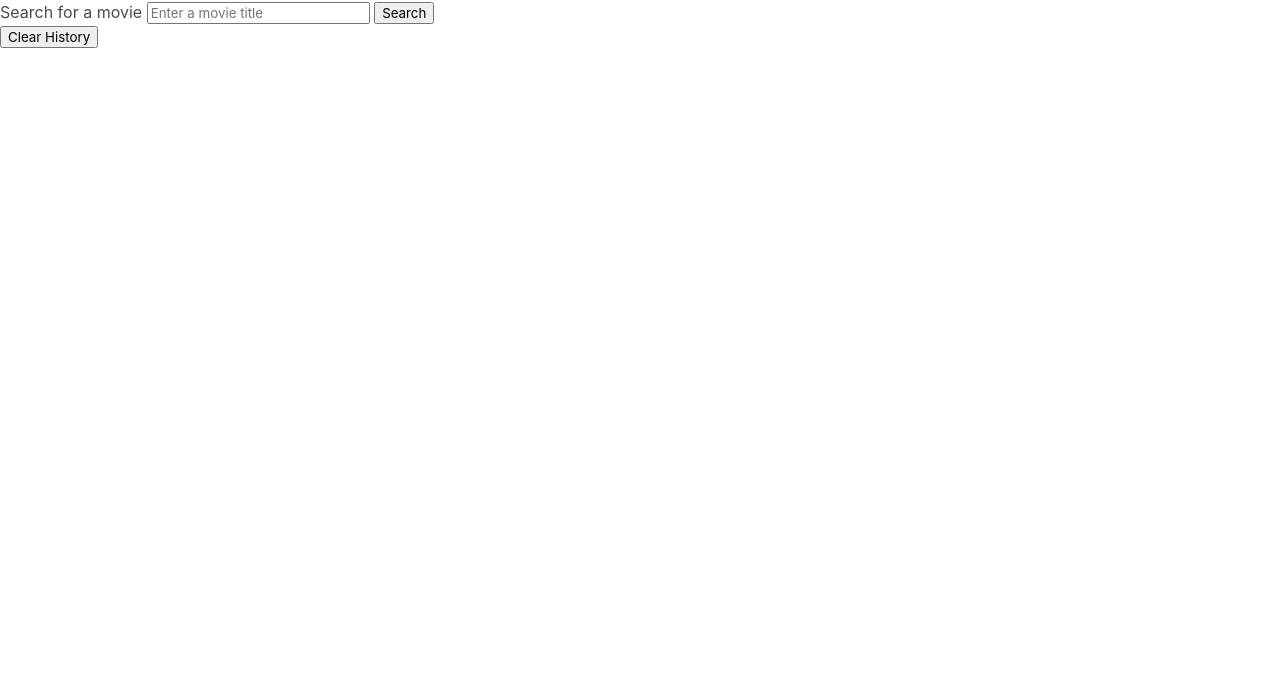
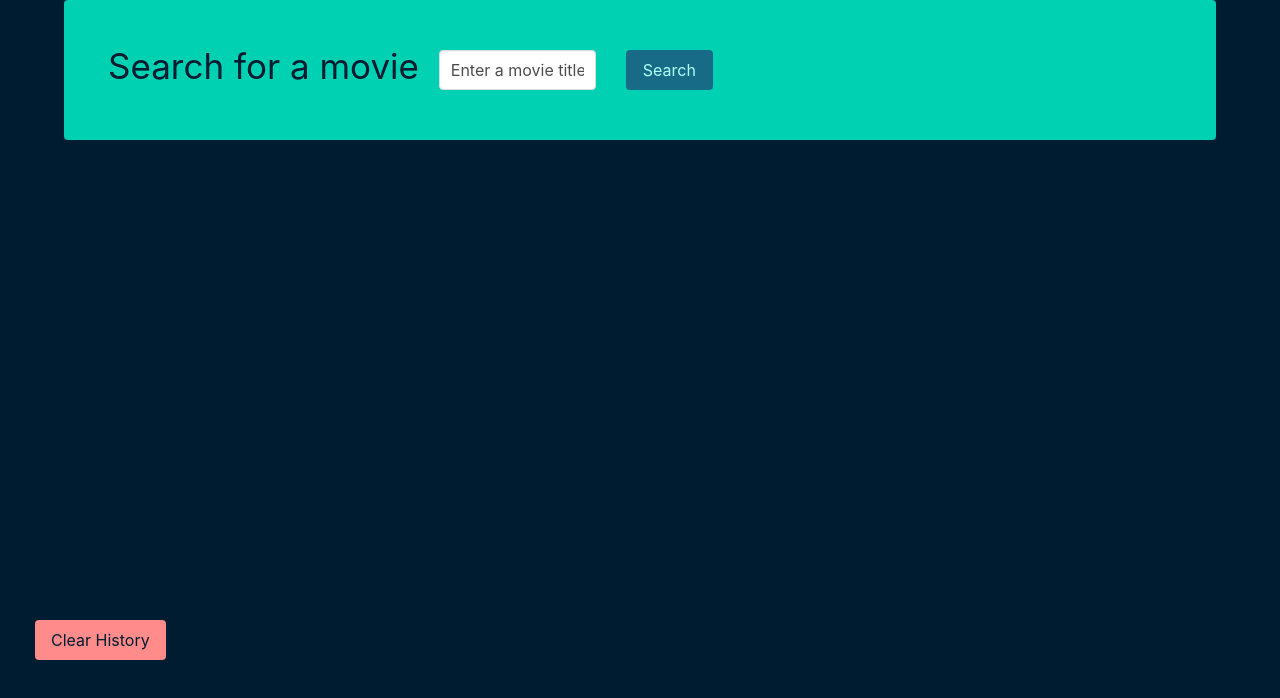
Before and after one commit to uwlryoung/movie-giphy, a plain HTML site: page index.html in a window 1280 px wide. Drawn offline with nearby package versions, Linux system fonts and the light colour scheme.

Commit message:
added css to make it look nicer

```diff
--- a/assets/css/style.css
+++ b/assets/css/style.css
@@ -0,0 +1,70 @@
+* {
+  --darkblue: #001c30;
+  --blue: #176b87;
+  --teal: #64ccc5;
+  --lightteal: #b1fff7;
+  --red: #ff8b8b;
+}
+
+html {
+  background-color: var(--darkblue);
+  min-height: 100%;
+}
+
+#formEl {
+  font-size: 35px;
+  margin: 20px;
+  color: var(--darkblue);
+}
+
+#movieInput {
+  width: 15%;
+  margin: 10px;
+}
+#searchMovieBtn {
+  margin: 10px;
+  color: var(--lightteal);
+  background-color: var(--blue);
+}
+
+.input::placeholder {
+  opacity: 0.7;
+  color: black;
+}
+
+#movie-content {
+  color: #dafffb;
+}
+h2 {
+  margin-top: 60px;
+  margin-left: 100px;
+  font-size: 40px;
+}
+p {
+  margin: 40px 50px 80px 70px;
+
+  font-size: 25px;
+}
+iframe {
+  margin: 10px;
+}
+#giphy-image {
+  margin-top: 140px;
+}
+#search-history-container {
+  margin-left: 30px;
+  position: absolute;
+  bottom: 80px;
+}
+#clear-history {
+  bottom: 120px;
+  position: absolute;
+  margin-left: 35px;
+  margin-bottom: 20px;
+  background-color: var(--red);
+  border-style: none;
+  color: var(--darkblue);
+}
+.button.is-normal {
+  margin: 5px;
+}
--- a/assets/js/script.js
+++ b/assets/js/script.js
@@ -105,6 +105,7 @@ function saveMovie(title) {
     movies.push(title);
     let movieBtn = document.createElement("button");
     movieBtn.setAttribute("id", title);
+    movieBtn.setAttribute("class", "button is-normal");
     movieBtn.innerHTML = title;
     searchHistoryEl.append(movieBtn);
   } else if (movies.indexOf(title) === -1) {
@@ -112,6 +113,7 @@ function saveMovie(title) {
     console.log(movies);
     let movieBtn = document.createElement("button");
     movieBtn.setAttribute("id", title);
+    movieBtn.setAttribute("class", "button is-normal");
     movieBtn.innerHTML = title;
     searchHistoryEl.append(movieBtn);
   }
@@ -127,6 +129,7 @@ function renderPastMovieButton() {
   movieHistory.forEach((element) => {
     let movieHistoryBtn = document.createElement("button");
     movieHistoryBtn.setAttribute("id", element);
+    movieHistoryBtn.setAttribute("class", "button is-normal");
     movieHistoryBtn.textContent = element;
     searchHistoryEl.append(movieHistoryBtn);
   });
--- a/index.html
+++ b/index.html
@@ -14,17 +14,30 @@
     <header></header>
 
     <!-- This is the form for the search bar -->
-    <form>
+    <div class="container">
+      <div class="notification is-primary">
+        <form id="formEl">
           <label id="movie" for="movieInput">Search for a movie</label>
           <input
+            class="input"
             type="text"
             name="movie"
             id="movieInput"
             placeholder="Enter a movie title"
           />
-      <button id="searchMovieBtn">Search</button>
+
+            <button
+              class="button is-normal is-primary is-light"
+              id="searchMovieBtn"
+            >
+              Search
+
+          </div>
         </form>
-
+      </div>
+    </div>
+    <div class="columns">
+      <div class="column is-one-third">
         <!-- This div holds the content of the information (Title, Summary and Giphy) -->
         <div id="movie-content">
           <!-- this div holds the movie-info (The movie title and summary) -->
@@ -32,23 +45,29 @@
             <h2></h2>
             <p></p>
           </div>
+          <div id="search-history">
+            <h2></h2>
+            <div>
+              <button class="button is-normal is-clear" id="clear-history">
+                Clear History
+              </button>
+            </div>
+            <div id="search-history-container"></div>
+          </div>
+        </div>
+      </div>
 
       <!-- This div holds the giphy images (this might have to be a img element)
         Probably still a good idea to have the image within it's own div-->
+      <div class="column">
         <div id="giphy-image"></div>
         <div id="giphy-image2"></div>
         <div id="actor-giphy"></div>
       </div>
 
       <!-- This div has the search history. It includes a button to reset the local storage.-->
-    <div id="search-history">
-      <h2></h2>
-      <div>
-        <button id="clear-history">Clear History</button>
     </div>
-      <div id=search-history-container></div>
 
-    </div>
     <script src="https://cdnjs.cloudflare.com/ajax/libs/jquery/3.2.1/jquery.min.js"></script>
 
     <script src="./assets/js/script.js"></script>
```
Lines whose indentation alone changed are shown as unchanged.
